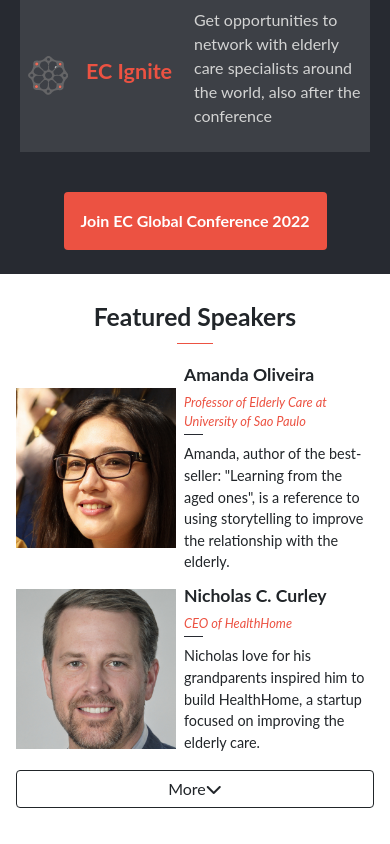
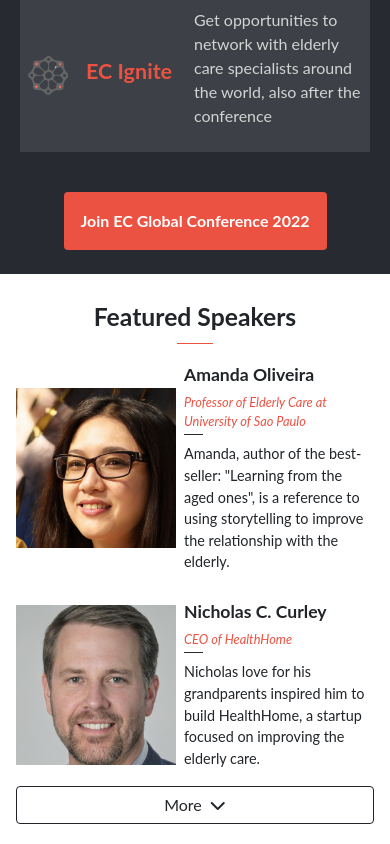
Before and after one commit to leopiresgoss/first-capstone, a website: page index.html in a window 390 px wide. Shown: the part 1254-2098 px from the top of the page. Before the commit the page ends 2066 px from the top, so only its background shows below. Drawn offline with nearby package versions, Linux system fonts and the light colour scheme; a web font is replaced by a local one.

Commit message:
Increase speakers padding and gap in more-less button

```diff
--- a/index.html
+++ b/index.html
@@ -141,8 +141,11 @@
         <h2 class="title pt-4">Featured Speakers</h2>
         <hr>
       </div>
-      <div class="more-less d-flex d-md-none justify-content-center align-items-center">
-        <button type="button" class="btn btn-outline-dark" aria-label="Open More Speakers">More<i class="fas fa-chevron-down"></i></button>
+      <div class="more-less my-3 d-flex d-md-none justify-content-center align-items-center">
+        <button type="button" class="btn btn-outline-dark d-flex justify-content-center align-items-center gap-2" aria-label="Open More Speakers">
+          <p class="me-2">More</p>
+          <i class="fas fa-chevron-down"></i>
+        </button>
       </div>
     </section>
     <section id="partner" class="container-fluid pad px-3 px-lg-5 pb-4 d-none d-md-flex flex-column justify-content-between">
--- a/scripts/index.js
+++ b/scripts/index.js
@@ -90,7 +90,7 @@ class CardsRender {
   // create cards div
   speakerCards = () => {
     const cards = this.#elementGenerator('div', 'cards my-2');
-    const row = this.#elementGenerator('ul', 'row row-cols-1 row-cols-md-2 gap-2 gap-md-0 mt-2 justify-content-between');
+    const row = this.#elementGenerator('ul', 'row row-cols-1 row-cols-md-2 gap-4 gap-md-0 mt-2 justify-content-between');
 
     this.speakers.forEach((speaker) => {
       const col = this.#columnGenerator(speaker);
```
